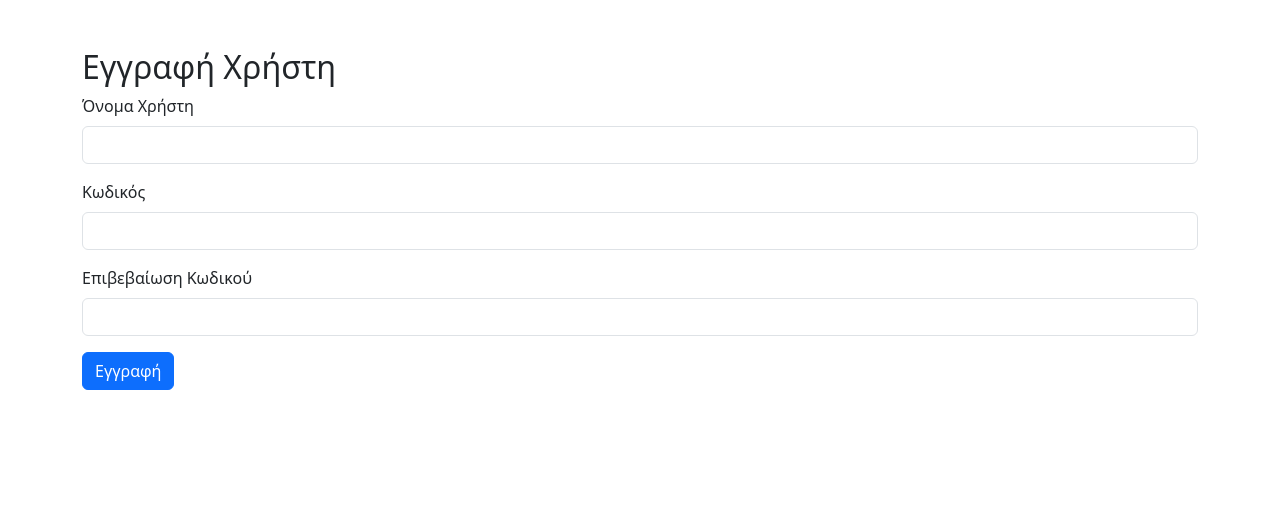
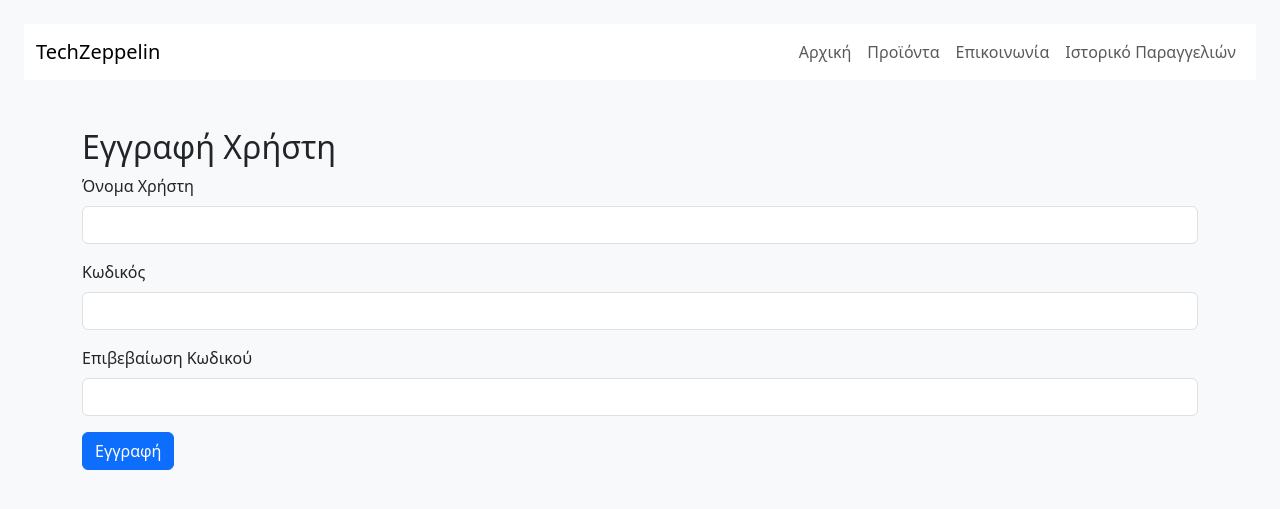
Before and after one commit to FotisGiotis5/TechZeppelin, a Django app: page /signup/ in a window 1280 px wide. Shown: the top 509 px of the page. Run offline with Django 5.2, Linux system fonts and the light colour scheme.

Commit message:
Add files via upload

```diff
--- a/mysite/polls/Templates/signup.html
+++ b/mysite/polls/Templates/signup.html
@@ -1,4 +1,22 @@
 <!DOCTYPE html>
+<body class="bg-light p-4">
+  <nav class="navbar navbar-expand-lg navbar-white bg-white">
+    <div class="container-fluid">
+      <a class="navbar-brand" href="/">TechZeppelin</a>
+      <button class="navbar-toggler" type="button" data-bs-toggle="collapse" data-bs-target="#navbarNav"
+              aria-controls="navbarNav" aria-expanded="false" aria-label="Toggle navigation">
+        <span class="navbar-toggler-icon"></span>
+      </button>
+      <div class="collapse navbar-collapse justify-content-end" id="navbarNav">
+        <ul class="navbar-nav">
+          <li class="nav-item"><a class="nav-link" href="/">Αρχική</a></li>
+          <li class="nav-item"><a class="nav-link" href="/products">Προϊόντα</a></li>
+          <li class="nav-item"><a class="nav-link" href="/contact">Επικοινωνία</a></li>
+          <li class="nav-item"><a class="nav-link" href="/order_history">Ιστορικό Παραγγελιών</a></li>
+        </ul>
+      </div>
+    </div>
+  </nav>
 <html lang="el">
 <head>
     <meta charset="UTF-8">
```
